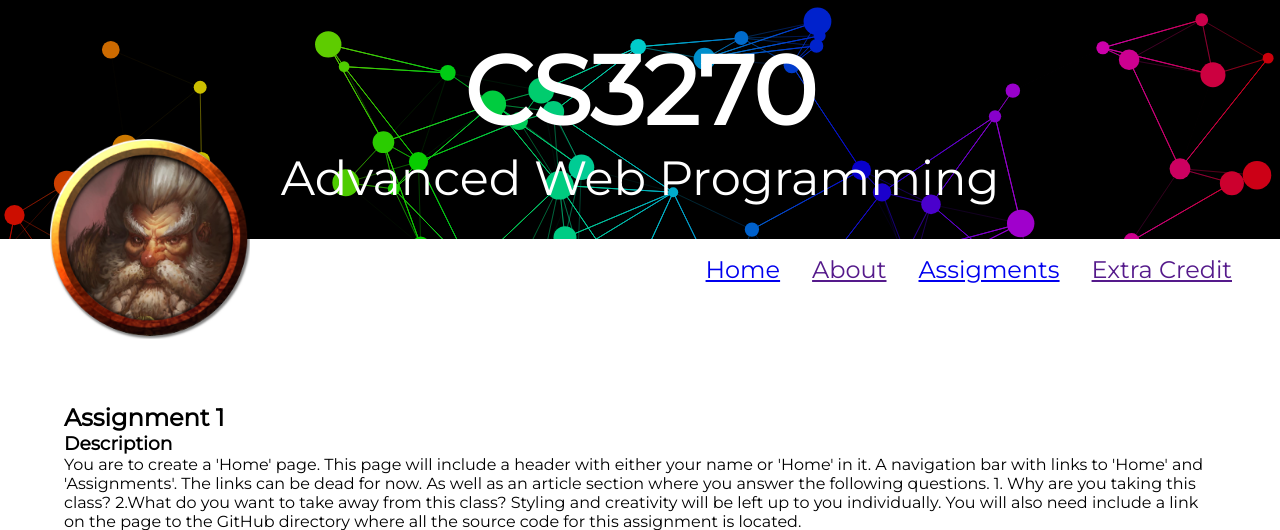
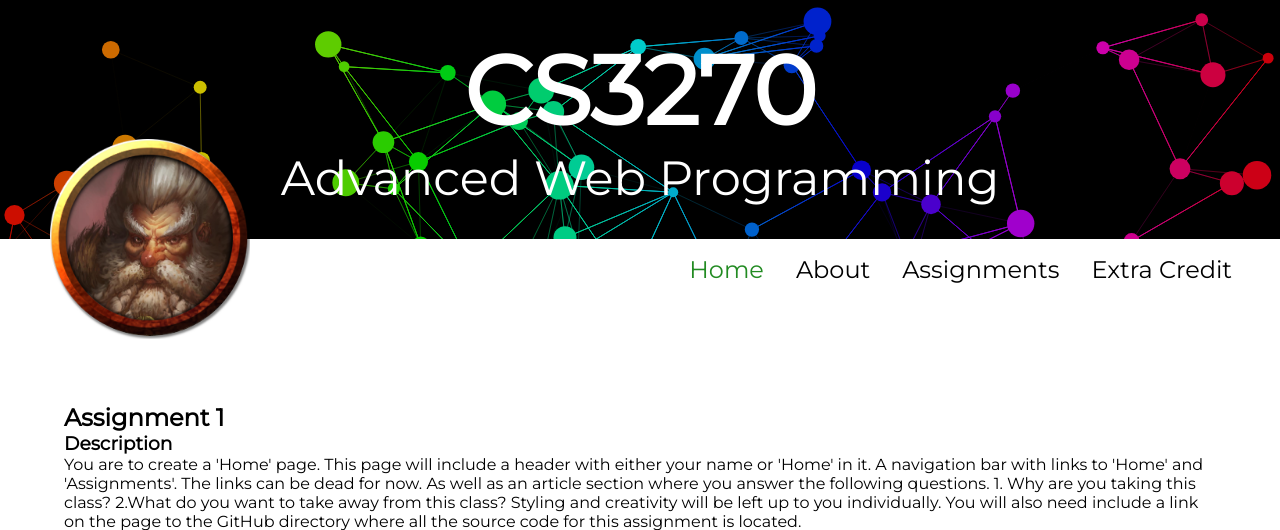
Before and after one commit to justincox56601/cs3270, a PHP site: page / in a window 1280 px wide. Shown: the top 530 px of the page. Run offline with PHP 8.4, Linux system fonts and the light colour scheme.

Commit message:
added components header and footer

```diff
--- /dev/null
+++ b/components/footer-component.php
@@ -0,0 +1,3 @@
+<script src="script.js" type="module"></script>
+</body>
+</html>
--- /dev/null
+++ b/components/header-component.php
@@ -0,0 +1,22 @@
+<!DOCTYPE html>
+<html lang="en">
+<head>
+	<meta charset="UTF-8">
+	<meta name="viewport" content="width=device-width, initial-scale=1.0">
+	<title>CS3270 | <?php echo $data['pageTitle']?></title>
+	<link rel="stylesheet" href="style.css">
+	<link rel="preconnect" href="https://fonts.googleapis.com">
+	<link rel="preconnect" href="https://fonts.gstatic.com" crossorigin>
+	<link href="https://fonts.googleapis.com/css2?family=Montserrat" rel="stylesheet">
+</head>
+<body>
+<header class="header">
+	<div class="header-container">
+		<canvas class="header-canvas" ></canvas>
+		<p class="header-title">CS3270</p>
+		<p class="header-subtitle">Advanced Web Programming</p>
+
+	</div>
+	<?php include_once 'nav-component.php'; ?>
+
+</header>
--- /dev/null
+++ b/components/nav-component.php
@@ -0,0 +1,38 @@
+<?php
+//WARNING:  This component is used inside of to the Header-Component.  No need to inlcude this anywhere manually.
+$links =[
+	[
+		'title' => 'Home',
+		'route' => '/'
+	],
+	[
+		'title' => 'About',
+		'route' => '/about'
+	],
+	[
+		'title' => 'Assignments',
+		'route' => '/assignments'
+	],
+	[
+		'title' => 'Extra Credit',
+		'route' => '/extra-credit'
+	]
+];
+?>
+<div class="nav-container">
+	<img src="./assets/dwarf_1.png" alt="" class="profile-img">
+	<nav class="nav">
+		<ul class="nav-list">
+			<?php foreach($links as $link){ ?>
+				<li class='nav-item' >
+					<a
+						href="<?php echo $link['route'] ?>"
+						class='<?php echo ($data['pageTitle'] === $link['title']) ? 'active' : '' ?>'
+					>
+						<?php echo $link['title']?>
+					</a>
+				</li>
+			<?php } ?>
+		</ul>
+	</nav>
+</div>
--- a/index.php
+++ b/index.php
@@ -1,38 +1,13 @@
-<!DOCTYPE html>
-<html lang="en">
-<head>
-	<meta charset="UTF-8">
-	<meta name="viewport" content="width=device-width, initial-scale=1.0">
-	<title>CS3270</title>
-	<link rel="stylesheet" href="style.css">
-	<link rel="preconnect" href="https://fonts.googleapis.com">
-	<link rel="preconnect" href="https://fonts.gstatic.com" crossorigin>
-	<link href="https://fonts.googleapis.com/css2?family=Montserrat" rel="stylesheet">
-</head>
-<body>
-	<header class="header">
-		<div class="header-container">
-			<canvas class="header-canvas" ></canvas>
-			<p class="header-title">CS3270</p>
-			<p class="header-subtitle">Advanced Web Programming</p>
+<?php
+	$data =[
+		'pageTitle' => 'Home'
+	];
 
-		</div>
-		<div class="nav-container">
-			<img src="./assets/dwarf_1.png" alt="" class="profile-img">
-			<nav class="nav">
-				<ul class="nav-list">
-					<li class="nav-item"><a href="/">Home</a></li>
-					<li class="nav-item"><a href="">About</a></li>
-					<li class="nav-item"><a href="/assignments">Assigments</a></li>
-					<li class="nav-item"><a href="">Extra Credit</a></li>
-				</ul>
-			</nav>
-		</div>
+	include_once __dir__ . '/components/header-component.php';
+?>
 
-	</header>
-
-	<div class="container">
-		<article class="article">
+<main class="container">
+	<article class="article">
 		<h2>Assignment 1</h2>
 		<h3>Description</h3>
 		<p>
@@ -54,10 +29,5 @@
 		<h3 style="margin-top:1rem;">Delivery</h3>
 		<p>email justin.cox@bemidjistate.edu with the link to your working homepage. (https://cs.bemidjistate.edu/{yourIdNumber})</p>
 	</article>
-	</div>
-
-
-
-	<script src="script.js" type="module"></script>
-</body>
-</html>
+</main>
+<?php include_once __dir__ . '/components/footer-component.php' ?>
--- a/style.css
+++ b/style.css
@@ -83,8 +83,22 @@
 
 .nav-item{
 	font-size: 1.5rem;
+
 }
 
+
+.nav-item a{
+	text-decoration: none;
+	color: #000;
+}
+
+.nav-item a:hover{
+	text-decoration: underline;
+}
+
+.nav-item a.active{
+	color: forestgreen;
+}
 .container{
 	padding: 4rem;
 }
```
Also changed, not shown: assignments/index.php (+3 -35 lines).
